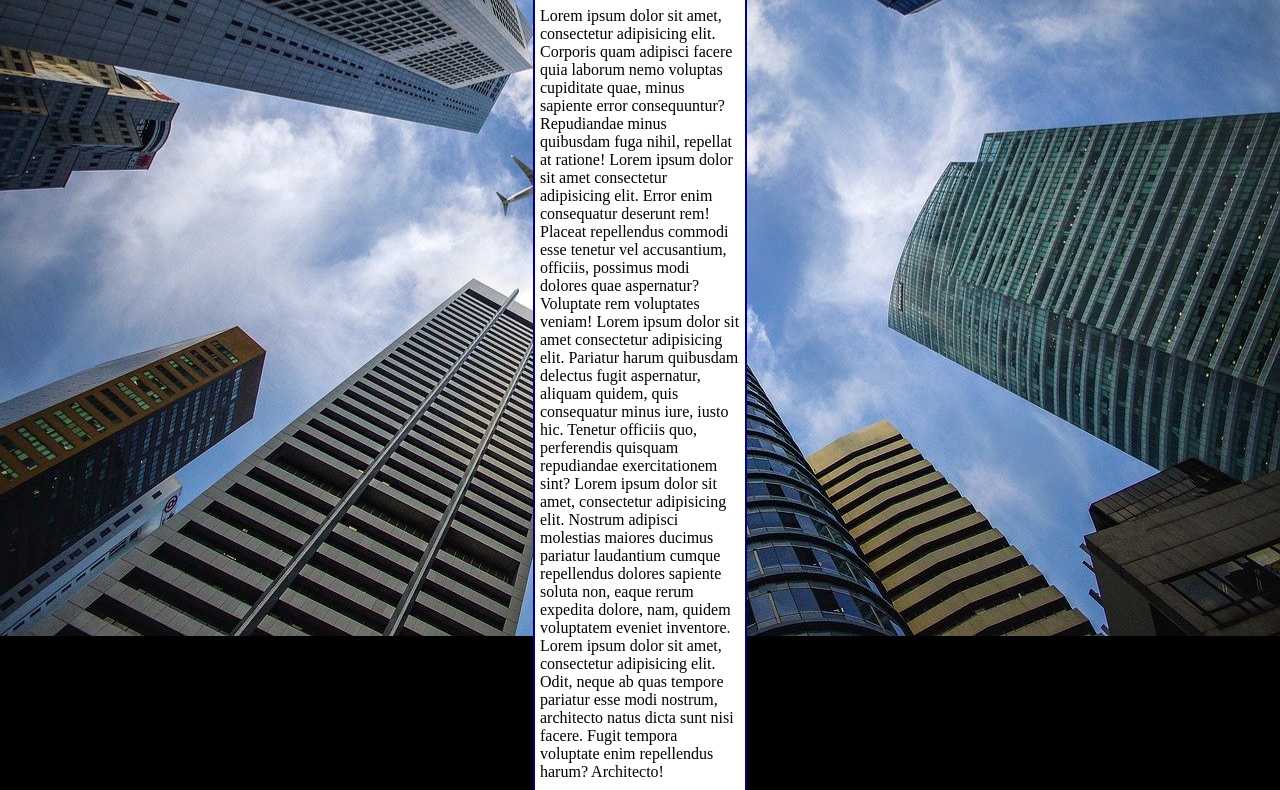
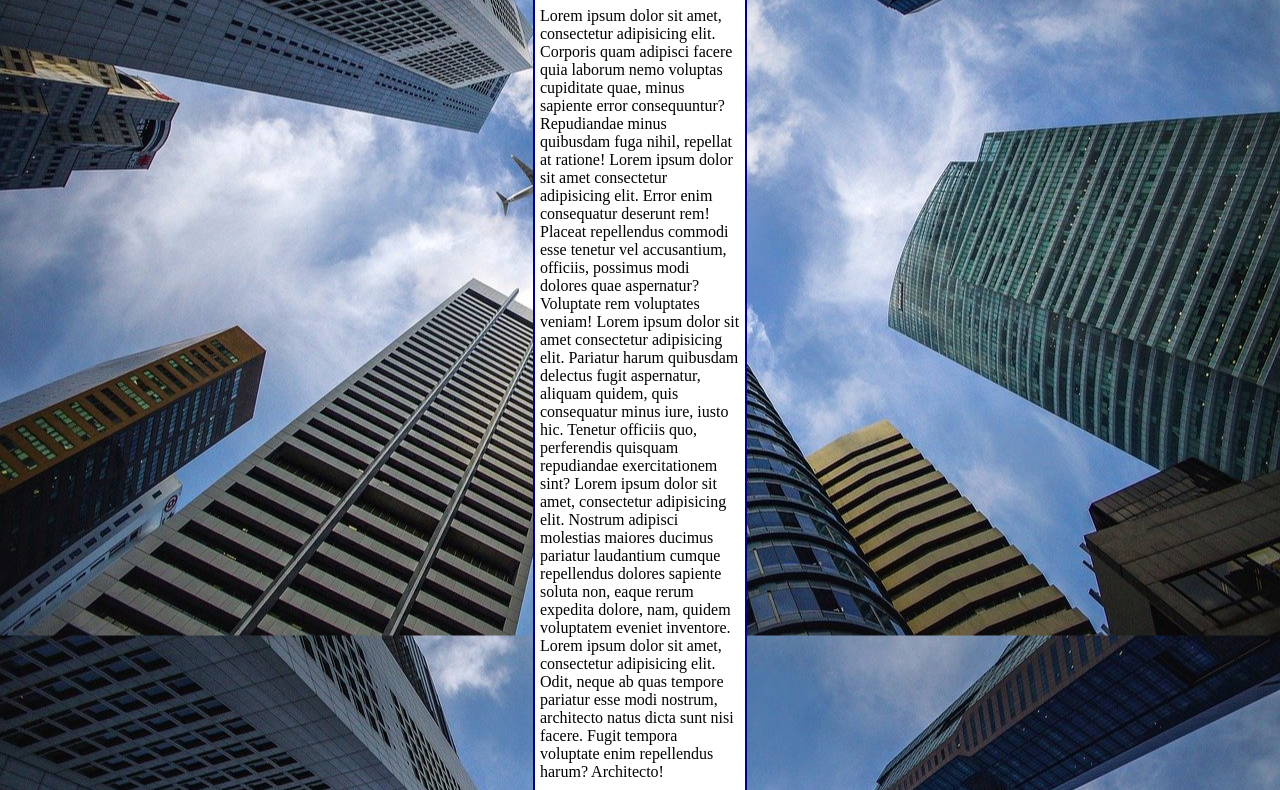
Before and after one commit to marquesflavio/html-css, a plain HTML site: page exercicios/ex022 - Background-images/bg-img005.html in a window 1280 px wide. Shown: the part 199-989 px from the top of the page. Drawn offline with Linux system fonts and the light colour scheme.

Commit message:
Update bg-img005.html

```diff
--- a/exercicios/ex022 - Background-images/bg-img005.html
+++ b/exercicios/ex022 - Background-images/bg-img005.html
@@ -10,7 +10,7 @@
             height: 100vh;
             background-color: black;
             background-image: url(imagens/wallpaper002.jpg);
-            background-repeat: no-repeat;
+            background-repeat: repeat-y;
             background-size: cover;
             background-position: center center;
 
```
